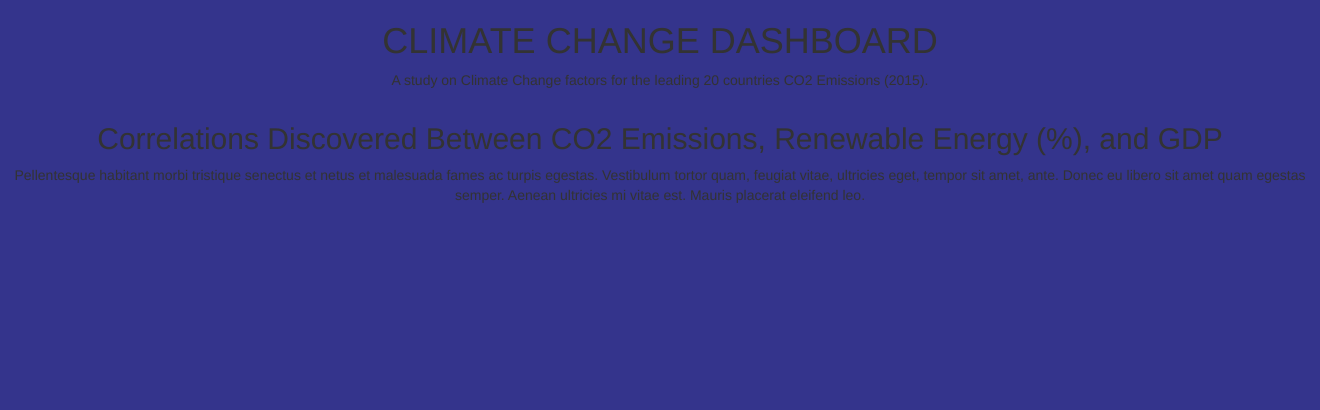
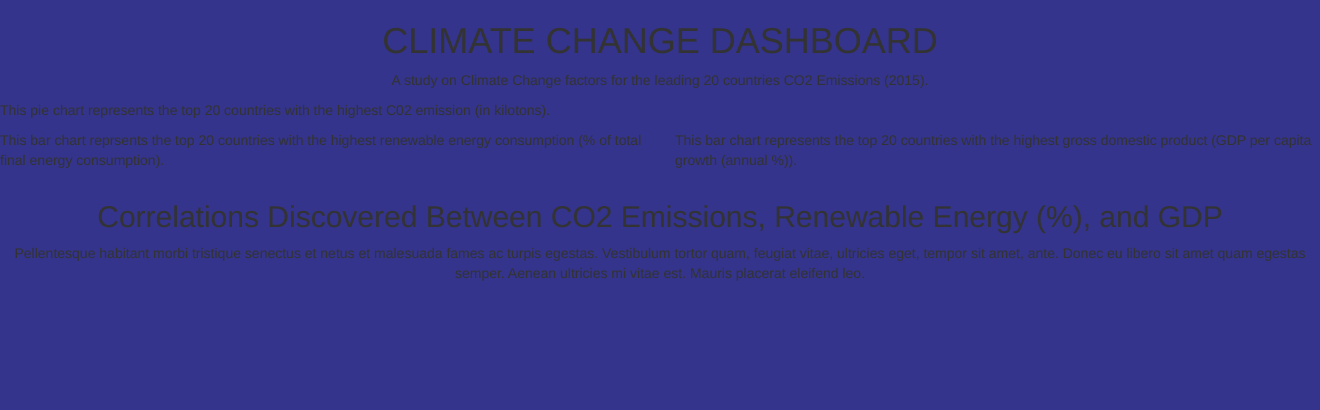
Before and after one commit to jakeazus/Project-2---Sustainability-and-Climate-Change, a Flask app: page / in a window 1320 px wide; the page is wider, and only the part inside the window is pictured. Shown: the part 246-656 px from the top of that part. Run offline with Flask 2, Linux system fonts and the light colour scheme; data that the repository does not hold is empty; some libraries are stand-ins or nearby versions.

Commit message:
updated html

```diff
--- a/templates/welcome.html
+++ b/templates/welcome.html
@@ -29,6 +29,8 @@
     <div class="col-xs-12  col-md-10">
       <div class="pieChart">
         <!-- We append our pie chart here. -->
+        <p>This pie chart represents the top 20 countries with the highest C02 emission (in kilotons).
+        </p>
       </div>
     </div>
   </div>
@@ -37,11 +39,13 @@
     <div class="col-xs-12  col-md-6">
       <div class="RenewableBar">
         <!-- We append our Renewable Energy bar graph here. -->
+        <p>This bar chart reprsents the top 20 countries with the highest renewable energy consumption (% of total final energy consumption).  </p>
       </div>
     </div>
     <div class="col-xs-12  col-md-6">
       <div class="GDPBar">
         <!-- We append our GDP bar graph here. -->
+        <p>This bar chart represents the top 20 countries with the highest gross domestic product (GDP per capita growth (annual %)). </p>
       </div>
     </div>
   </div>
```
